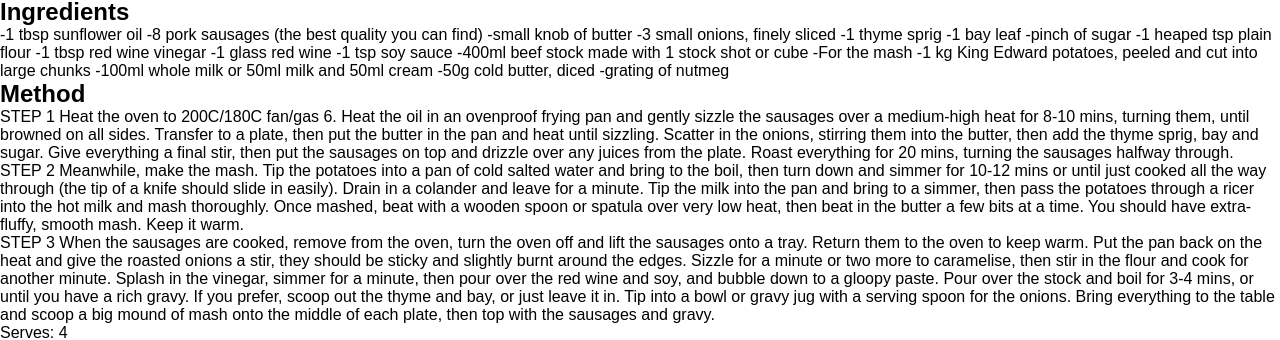
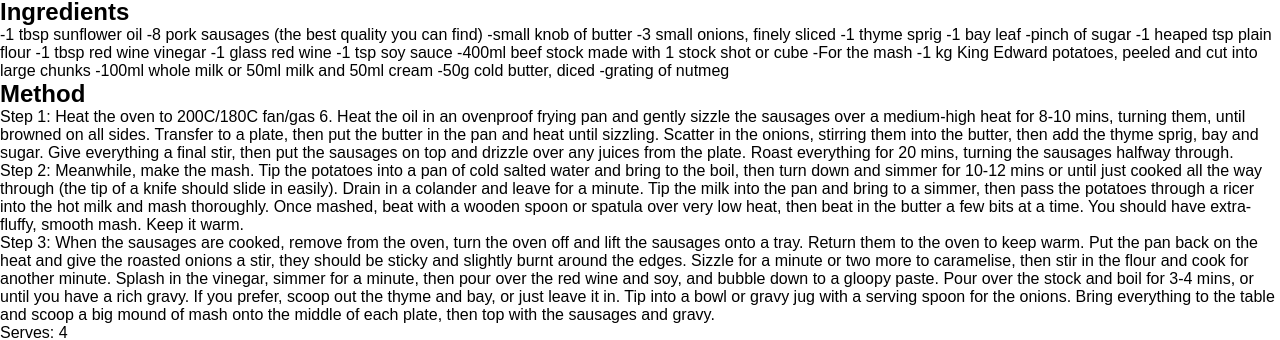
Before and after one commit to 19143507/inn-at-emmington, a Jekyll site: the page built from _recipes/sausage-mash.md, in a window 1280 px wide. Shown: the part 175-515 px from the top of the page. Built offline with Jekyll 4.4.1, drawn with Linux system fonts in a browser that asks for light colours; part of the change alters nothing that is shown.

```diff
--- a/_recipes/sausage-mash.md
+++ b/_recipes/sausage-mash.md
@@ -6,7 +6,7 @@ layout: recipe
 ---
 ## Ingredients
 
--1 tbsp sunflower oil
+\-1 tbsp sunflower oil
 -8 pork sausages (the best quality you can find)
 -small knob of butter
 -3 small onions, finely sliced
@@ -24,19 +24,16 @@ layout: recipe
 -50g cold butter, diced
 -grating of nutmeg
 
-
 ## Method
 
-STEP 1
+Step 1:
 Heat the oven to 200C/180C fan/gas 6. Heat the oil in an ovenproof frying pan and gently sizzle the sausages over a medium-high heat for 8-10 mins, turning them, until browned on all sides. Transfer to a plate, then put the butter in the pan and heat until sizzling. Scatter in the onions, stirring them into the butter, then add the thyme sprig, bay and sugar. Give everything a final stir, then put the sausages on top and drizzle over any juices from the plate. Roast everything for 20 mins, turning the sausages halfway through.
 
-
-STEP 2
+Step 2:
 Meanwhile, make the mash. Tip the potatoes into a pan of cold salted water and bring to the boil, then turn down and simmer for 10-12 mins or until just cooked all the way through (the tip of a knife should slide in easily). Drain in a colander and leave for a minute. Tip the milk into the pan and bring to a simmer, then pass the potatoes through a ricer into the hot milk and mash thoroughly. Once mashed, beat with a wooden spoon or spatula over very low heat, then beat in the butter a few bits at a time. You should have extra-fluffy, smooth mash. Keep it warm.
 
-
-STEP 3
+Step 3:
 When the sausages are cooked, remove from the oven, turn the oven off and lift the sausages onto a tray. Return them to the oven to keep warm. Put the pan back on the heat and give the roasted onions a stir, they should be sticky and slightly burnt around the edges. Sizzle for a minute or two more to caramelise, then stir in the flour and cook for another minute. Splash in the vinegar, simmer for a minute, then pour over the red wine and soy, and bubble down to a gloopy paste. Pour over the stock and boil for 3-4 mins, or until you have a rich gravy. If you prefer, scoop out the thyme and bay, or just leave it in. Tip into a bowl or gravy jug with a serving spoon for the onions. Bring everything to the table and scoop a big mound of mash onto the middle of each plate, then top with the sausages and gravy.
 
-- Serves: 4
-- Preparation time: 1 hour
+* Serves: 4
+* Preparation time: 1 hour
```
